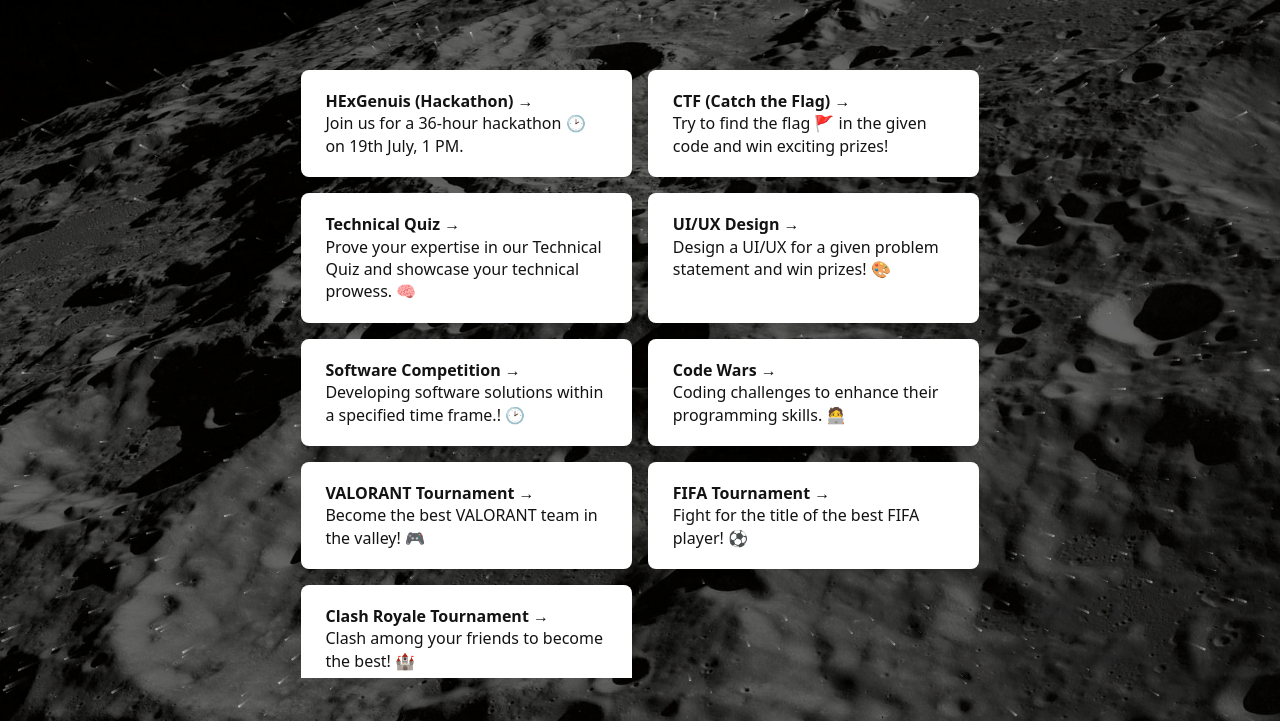
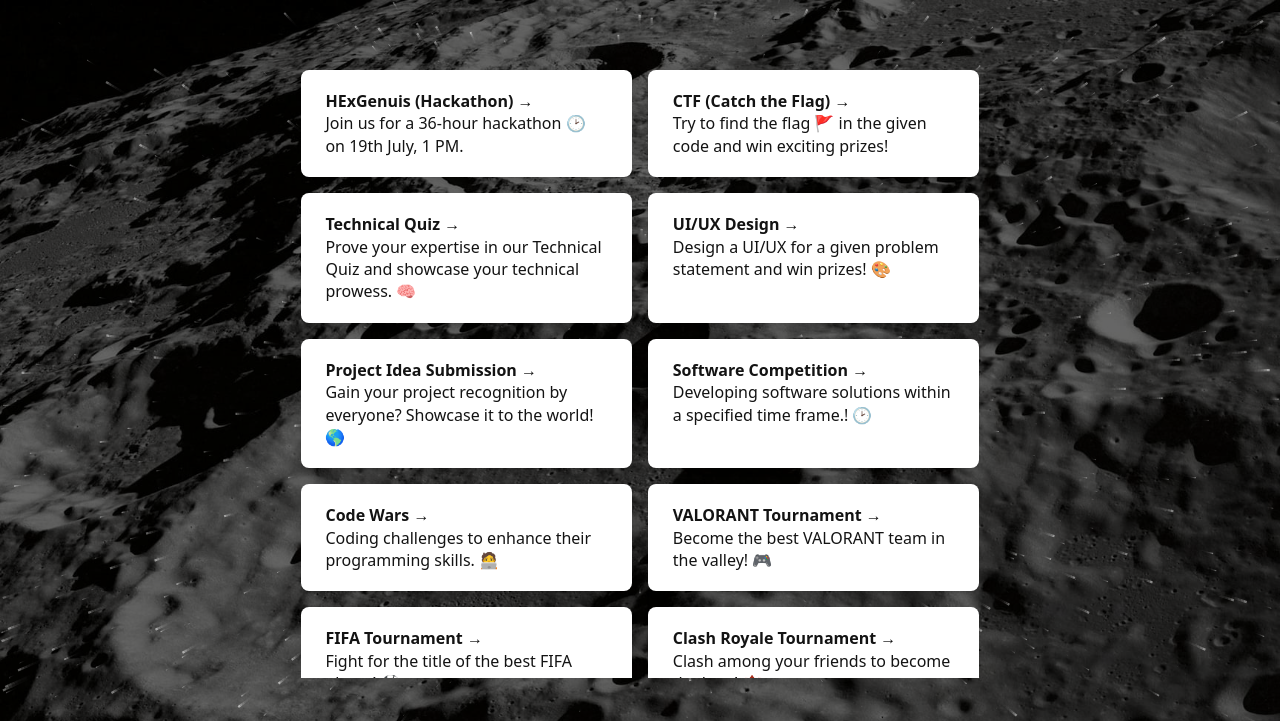
Before and after one commit to sahrohit/hex2023, an Astro site in the folder web/: page /register in a window 1280 px wide. Shown: the top 721 px of the page. Built offline with nearby package versions, Linux system fonts and the light colour scheme; Astro itself is replaced by a stand-in of ours; some packages are replaced by stand-ins of ours; what tailwindcss-fluid-type would draw is missing.

Commit message:
added project submission in register page

```diff
--- a/web/src/pages/register.astro
+++ b/web/src/pages/register.astro
@@ -29,6 +29,12 @@
         description:
             "Design a UI/UX for a given problem statement and win prizes! 🎨",
         href: "https://docs.google.com/forms/d/e/1FAIpQLSdmc2lUv958zp76Cv4XFsRN2TWlvTHUY9vp9xz-M5RET6ZnQw/viewform",
+    },
+    {
+        name: "Project Idea Submission",
+        description:
+            "Gain your project recognition by everyone? Showcase it to the world! 🌎",
+        href: "https://docs.google.com/forms/d/e/1FAIpQLSfiHiUCBaINe9zTLZJXGwMOOYfiZI_f7ThK-FMDnnAbcFlCzQ/viewform",
     },
     {
         name: "Software Competition",
```
Also changed, not shown: ctf/Cryptography/Long base/README.md (added), ctf/Cryptography/Sappy/README.md (added), 1 other file.
